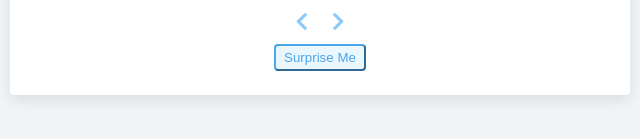
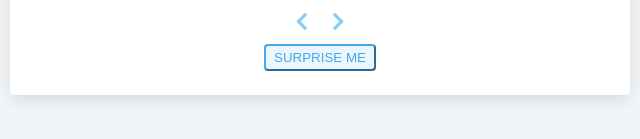
Before and after one commit to ravigaya/Reviewportal, a plain HTML site: page index.html in a window 1280 px wide. Shown: the part 573-712 px from the top of the page, 320-960 px from the left. Drawn offline with nearby package versions, Linux system fonts and the light colour scheme.

Commit message:
surprise me captalised

```diff
--- a/index.html
+++ b/index.html
@@ -43,7 +43,7 @@
             </button>
           </div>
           <!-- random button -->
-          <button class="random-btn">surprise me</button>
+          <button class="random-btn">SURPRISE ME</button>
         </article>
       </section>
     </main>
```
